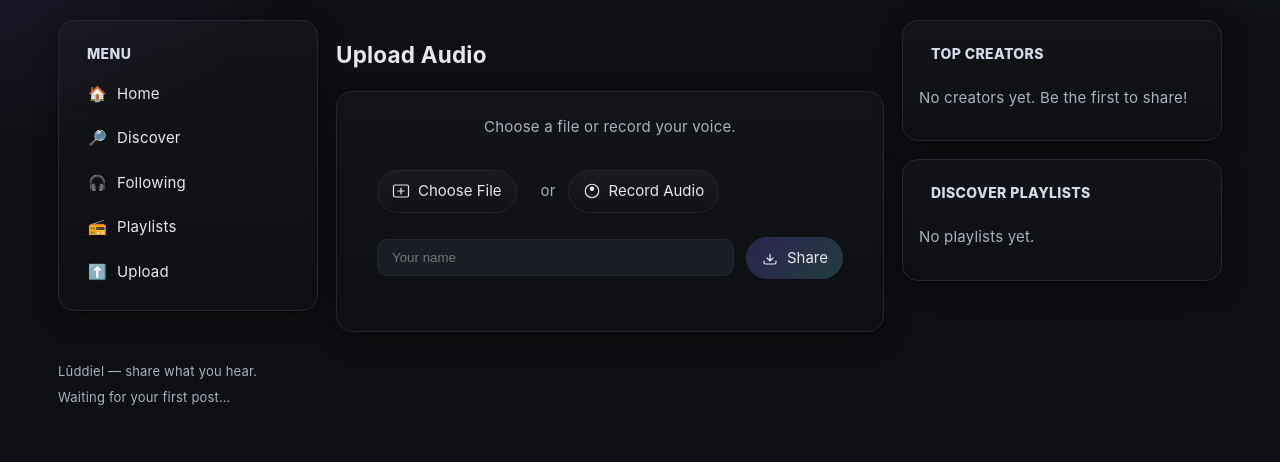
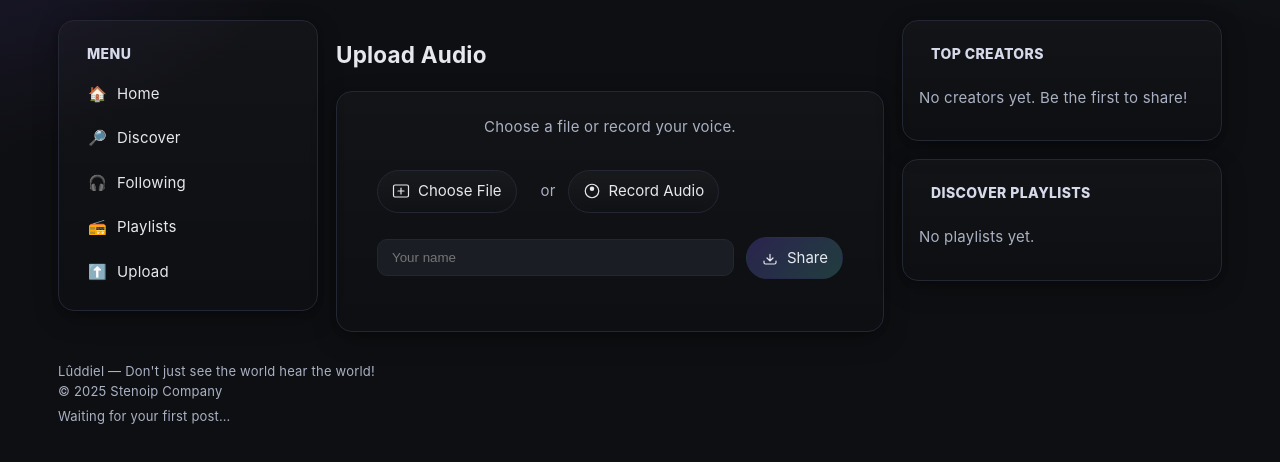
Before and after one commit to stenoip/luddiel, a plain HTML site: page upload.html in a window 1280 px wide. Shown: the part 72-534 px from the top of the page. Drawn offline with Linux system fonts and the light colour scheme.

Commit message:
Update upload.html

```diff
--- a/upload.html
+++ b/upload.html
@@ -92,7 +92,7 @@
     </main>
 
     <footer>
-        <div>Lûddiel — share what you hear.</div>
+         <div>Lûddiel — Don't just see the world hear the world!<br>&copy; 2025 Stenoip Company</div>
         <div class="muted" style="margin-top:6px">Waiting for your first post…</div>
     </footer>
 
```
